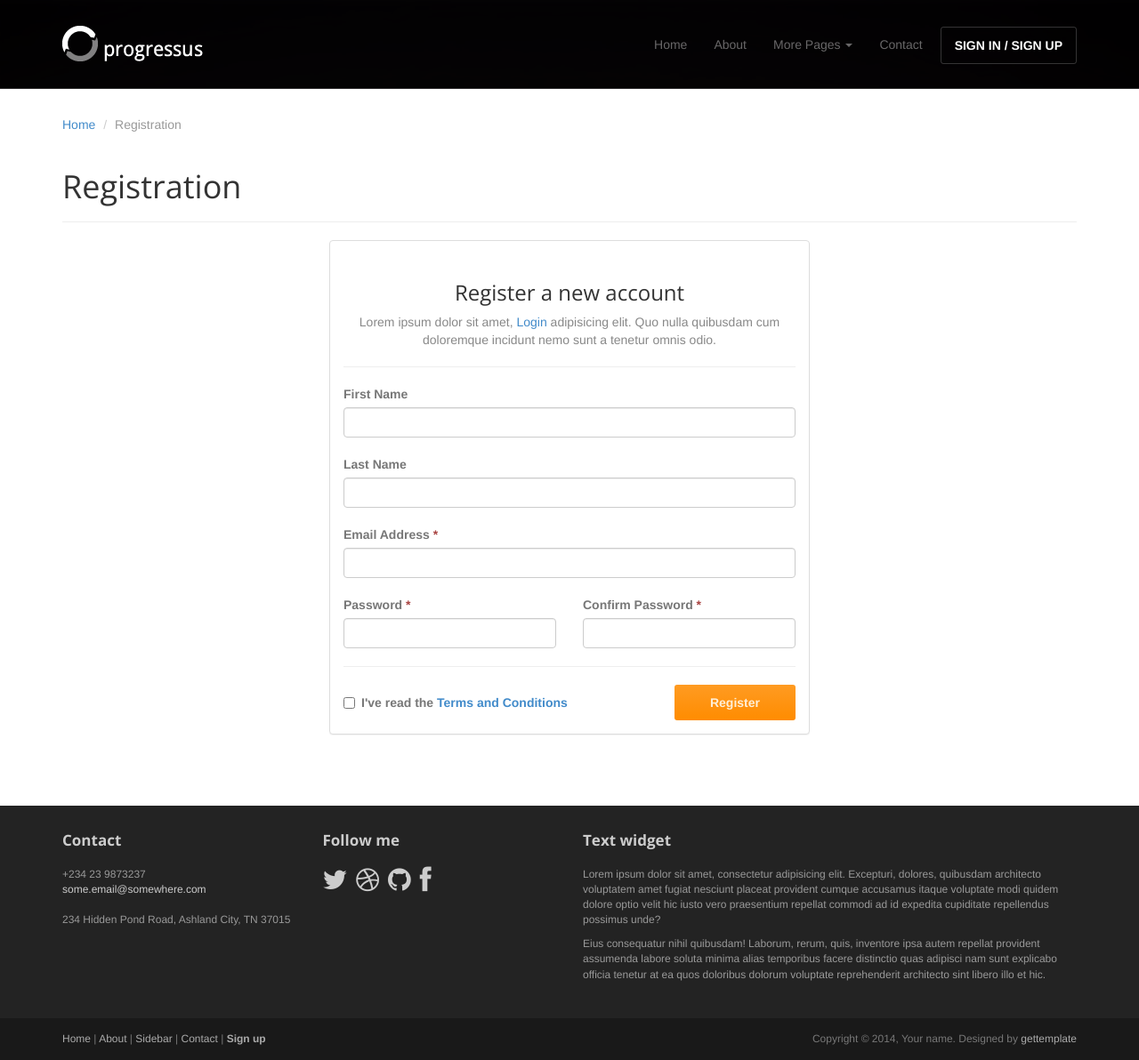
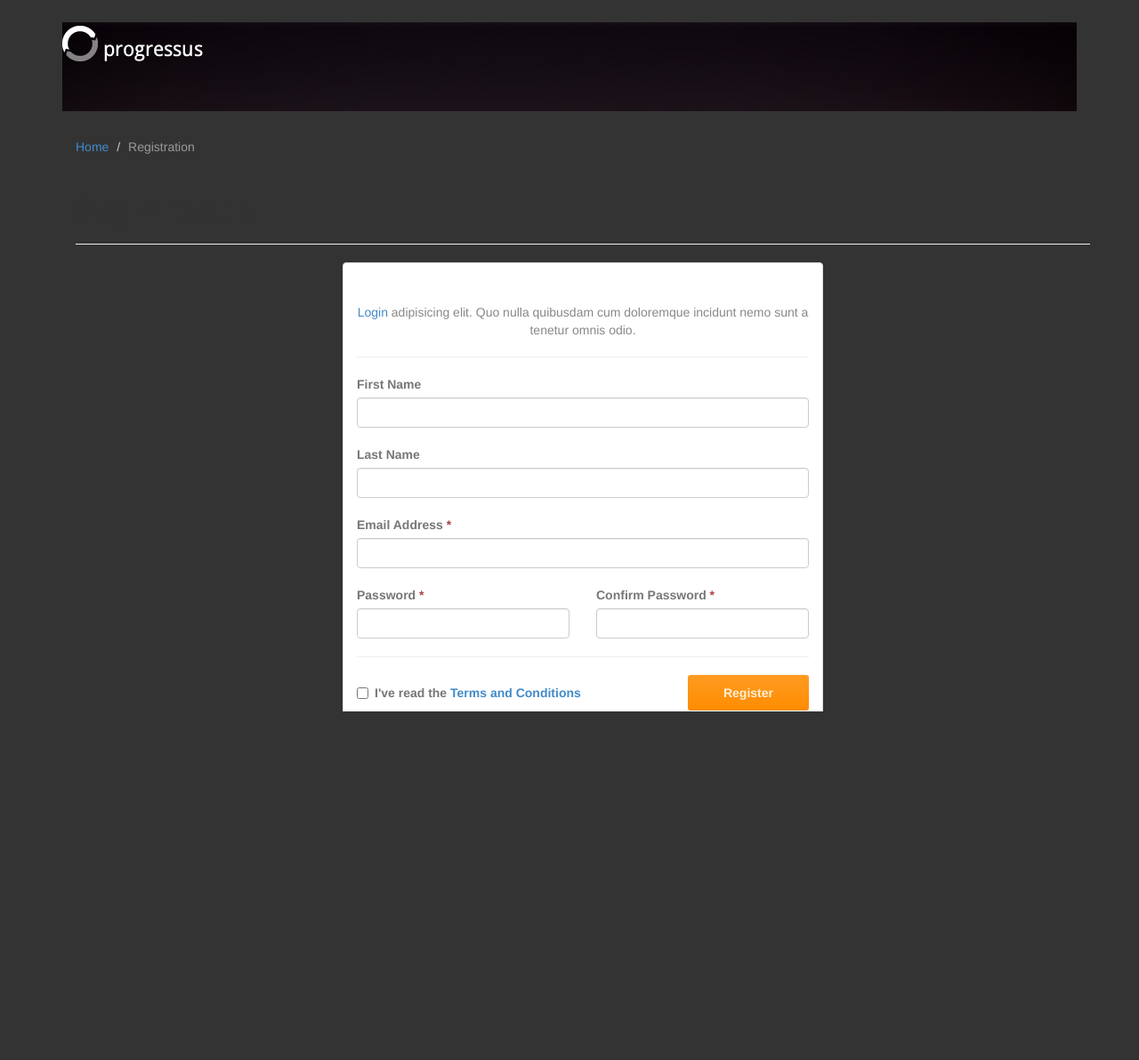
Before and after one commit to charlesdesenclos/TP-N-1-PHP-MySQL, a PHP site: page /signup.php in a window 1280 px wide. Shown: the whole page at 89% size. After the commit the page ends 800 px from the top, so only its background shows below. Run offline with PHP 8.4, Linux system fonts and the light colour scheme; some libraries are stand-ins or nearby versions.

Commit message:
commit 2.5

```diff
--- a/pdo.php
+++ b/pdo.php
@@ -1,7 +1,7 @@
 <?php
         try
     {
-        $bdd = new PDO("mysql:host=192.168.65.102;dbname=Site-GPS;charset=utf8","root", "root");
+        $bdd = new PDO("mysql:host=mysql-dupontreuetheo.alwaysdata.net;dbname=dupontreuetheo_sitegps;charset=utf8","272593_theo", "Mozart2106@");
     }
     catch(PDOException $e)
     {
--- a/signup.php
+++ b/signup.php
@@ -32,25 +32,8 @@
 			<div class="navbar-header">
 				<!-- Button for smallest screens -->
 				<button type="button" class="navbar-toggle" data-toggle="collapse" data-target=".navbar-collapse"><span class="icon-bar"></span> <span class="icon-bar"></span> <span class="icon-bar"></span> </button>
-				<a class="navbar-brand" href="index.html"><img src="assets/images/logo.png" alt="Progressus HTML5 template"></a>
+				<a class="navbar-brand" href="index.php"><img src="assets/images/logo.png" alt="Progressus HTML5 template"></a>
 			</div>
-			<div class="navbar-collapse collapse">
-				<ul class="nav navbar-nav pull-right">
-					<li><a href="index.html">Home</a></li>
-					<li><a href="about.html">About</a></li>
-					<li class="dropdown">
-						<a href="#" class="dropdown-toggle" data-toggle="dropdown">More Pages <b class="caret"></b></a>
-						<ul class="dropdown-menu">
-							<li><a href="sidebar-left.html">Left Sidebar</a></li>
-							<li><a href="sidebar-right.html">Right Sidebar</a></li>
-						</ul>
-					</li>
-					<li><a href="contact.html">Contact</a></li>
-					<li class="active"><a class="btn" href="signin.html">SIGN IN / SIGN UP</a></li>
-				</ul>
-			</div><!--/.nav-collapse -->
-		</div>
-	</div>
 	<!-- /.navbar -->
 
 	<header id="head" class="secondary"></header>
@@ -74,8 +57,8 @@
 				<div class="col-md-6 col-md-offset-3 col-sm-8 col-sm-offset-2">
 					<div class="panel panel-default">
 						<div class="panel-body">
-							<h3 class="thin text-center">Register a new account</h3>
-							<p class="text-center text-muted">Lorem ipsum dolor sit amet, <a href="signin.html">Login</a> adipisicing elit. Quo nulla quibusdam cum doloremque incidunt nemo sunt a tenetur omnis odio. </p>
+							<h3 class="thin text-center"></h3>
+							<p class="text-center text-muted"><a href="signin.html">Login</a> adipisicing elit. Quo nulla quibusdam cum doloremque incidunt nemo sunt a tenetur omnis odio. </p>
 							<hr>
 
 							<form>
@@ -169,45 +152,3 @@
 				</div> <!-- /row of widgets -->
 			</div>
 		</div>
-
-		<div class="footer2">
-			<div class="container">
-				<div class="row">
-
-					<div class="col-md-6 widget">
-						<div class="widget-body">
-							<p class="simplenav">
-								<a href="#">Home</a> |
-								<a href="about.html">About</a> |
-								<a href="sidebar-right.html">Sidebar</a> |
-								<a href="contact.html">Contact</a> |
-								<b><a href="signup.html">Sign up</a></b>
-							</p>
-						</div>
-					</div>
-
-					<div class="col-md-6 widget">
-						<div class="widget-body">
-							<p class="text-right">
-								Copyright &copy; 2014, Your name. Designed by <a href="http://gettemplate.com/" rel="designer">gettemplate</a>
-							</p>
-						</div>
-					</div>
-
-				</div> <!-- /row of widgets -->
-			</div>
-		</div>
-	</footer>
-
-
-
-
-
-	<!-- JavaScript libs are placed at the end of the document so the pages load faster -->
-	<script src="http://ajax.googleapis.com/ajax/libs/jquery/1.10.2/jquery.min.js"></script>
-	<script src="http://netdna.bootstrapcdn.com/bootstrap/3.0.0/js/bootstrap.min.js"></script>
-	<script src="assets/js/headroom.min.js"></script>
-	<script src="assets/js/jQuery.headroom.min.js"></script>
-	<script src="assets/js/template.js"></script>
-</body>
-</html>
```
Also changed, not shown: Classe/User.php (+12 -9 lines), gps.php (added, +29 -0 lines), signin.php (+26 -4 lines).
